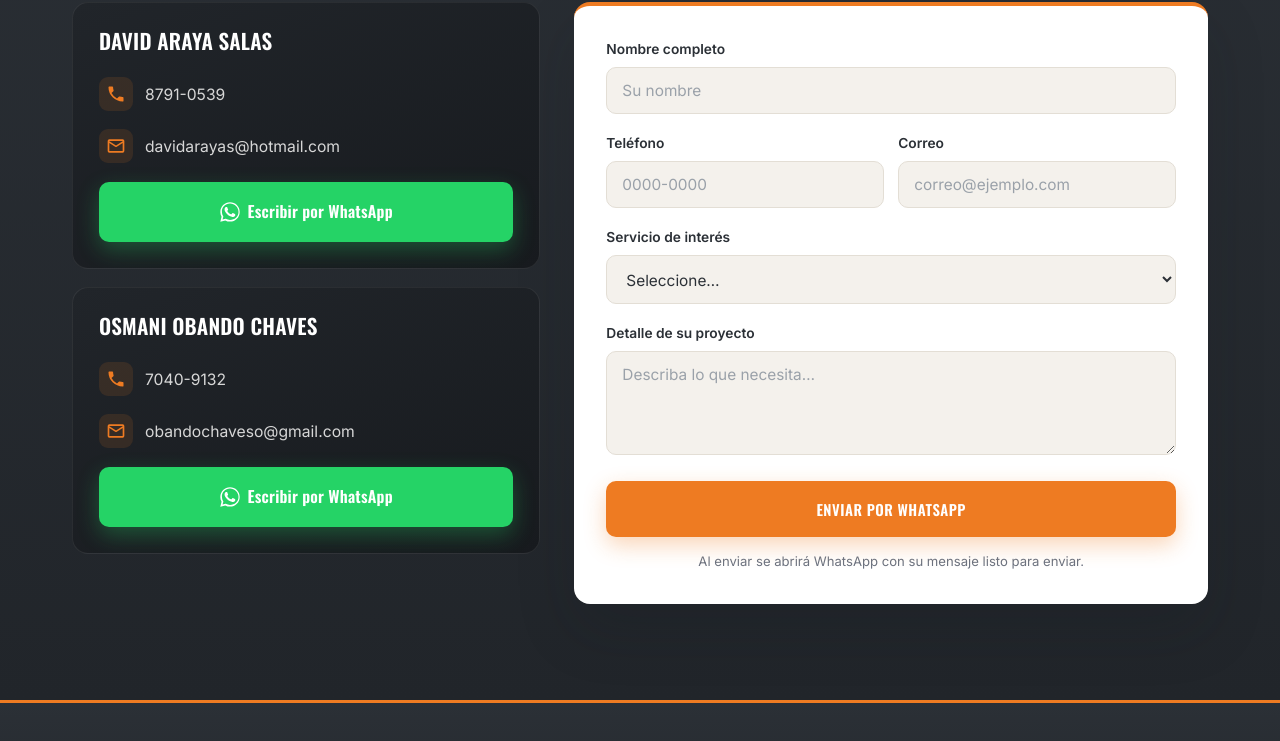
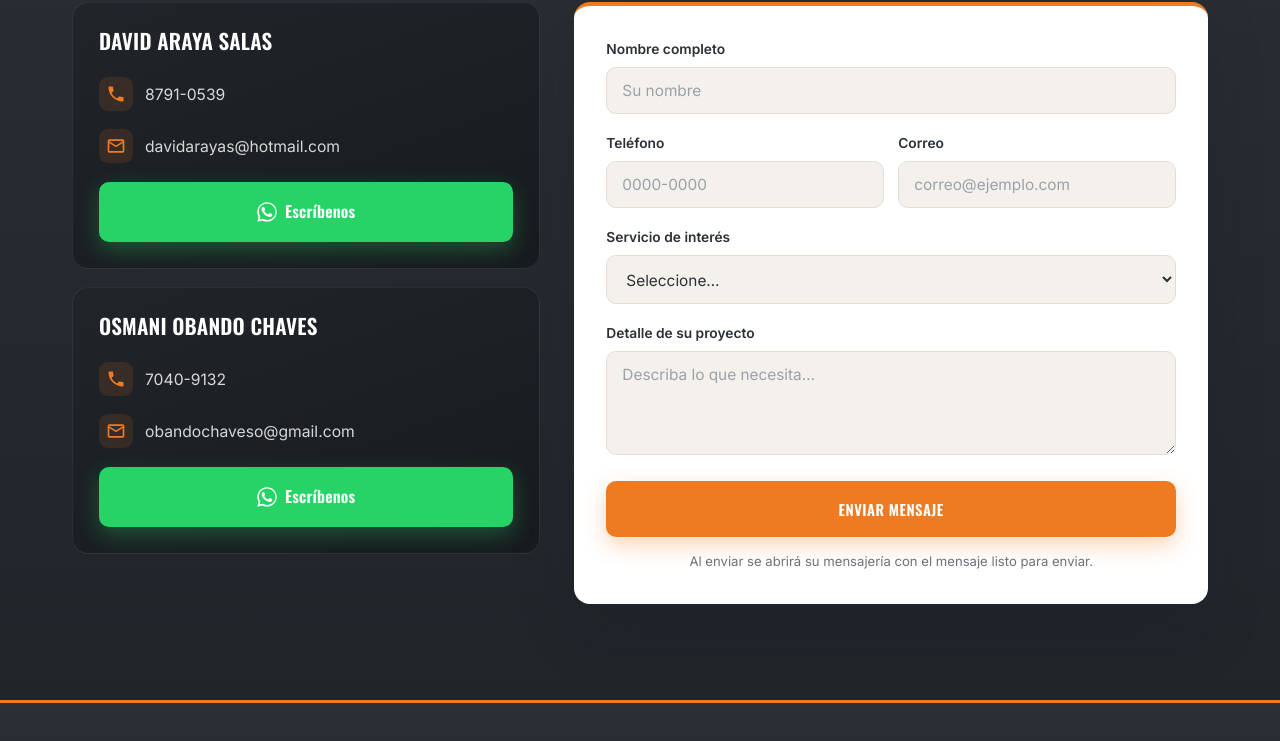
Before and after one commit to dereckjimenez567-design/Constructora-segovia, a website: page index.html in a window 1280 px wide. Shown: the part 6448-7189 px from the top of the page. Drawn offline with nearby package versions, Linux system fonts and the light colour scheme.

Commit message:
Quitar la palabra WhatsApp de botones y nota del formulario

```diff
--- a/index.html
+++ b/index.html
@@ -265,7 +265,7 @@
             </a>
             <a href="https://wa.me/50687910539" class="btn btn-whatsapp" target="_blank" rel="noopener">
               <svg viewBox="0 0 32 32" width="20" height="20" fill="currentColor" aria-hidden="true"><path d="M16 .5C7.4.5.5 7.4.5 16c0 2.8.7 5.4 2 7.7L.5 31.5l8-2.1c2.2 1.2 4.8 1.9 7.5 1.9 8.6 0 15.5-6.9 15.5-15.5S24.6.5 16 .5zm0 28.2c-2.4 0-4.7-.6-6.7-1.8l-.5-.3-4.7 1.2 1.3-4.6-.3-.5c-1.3-2-2-4.4-2-6.9C2.4 8.5 8.5 2.4 16 2.4S29.6 8.5 29.6 16 23.5 28.7 16 28.7zm7.7-9.6c-.4-.2-2.5-1.2-2.9-1.4-.4-.1-.7-.2-1 .2-.3.4-1.1 1.4-1.4 1.7-.3.3-.5.3-.9.1-2.5-1.2-4.1-2.2-5.7-5-.4-.7.4-.7 1.2-2.2.1-.3.1-.5 0-.7-.1-.2-1-2.3-1.3-3.2-.3-.8-.7-.7-1-.7h-.8c-.3 0-.7.1-1.1.5s-1.5 1.4-1.5 3.5 1.5 4.1 1.7 4.4c.2.3 3 4.6 7.3 6.4 2.7 1.2 3.8 1.3 5.1 1.1.8-.1 2.5-1 2.8-2 .3-1 .3-1.8.2-2-.1-.2-.4-.3-.8-.5z"/></svg>
-              Escribir por WhatsApp
+              Escríbenos
             </a>
           </div>
           <div class="contact-card">
@@ -280,7 +280,7 @@
             </a>
             <a href="https://wa.me/50670409132" class="btn btn-whatsapp" target="_blank" rel="noopener">
               <svg viewBox="0 0 32 32" width="20" height="20" fill="currentColor" aria-hidden="true"><path d="M16 .5C7.4.5.5 7.4.5 16c0 2.8.7 5.4 2 7.7L.5 31.5l8-2.1c2.2 1.2 4.8 1.9 7.5 1.9 8.6 0 15.5-6.9 15.5-15.5S24.6.5 16 .5zm0 28.2c-2.4 0-4.7-.6-6.7-1.8l-.5-.3-4.7 1.2 1.3-4.6-.3-.5c-1.3-2-2-4.4-2-6.9C2.4 8.5 8.5 2.4 16 2.4S29.6 8.5 29.6 16 23.5 28.7 16 28.7zm7.7-9.6c-.4-.2-2.5-1.2-2.9-1.4-.4-.1-.7-.2-1 .2-.3.4-1.1 1.4-1.4 1.7-.3.3-.5.3-.9.1-2.5-1.2-4.1-2.2-5.7-5-.4-.7.4-.7 1.2-2.2.1-.3.1-.5 0-.7-.1-.2-1-2.3-1.3-3.2-.3-.8-.7-.7-1-.7h-.8c-.3 0-.7.1-1.1.5s-1.5 1.4-1.5 3.5 1.5 4.1 1.7 4.4c.2.3 3 4.6 7.3 6.4 2.7 1.2 3.8 1.3 5.1 1.1.8-.1 2.5-1 2.8-2 .3-1 .3-1.8.2-2-.1-.2-.4-.3-.8-.5z"/></svg>
-              Escribir por WhatsApp
+              Escríbenos
             </a>
           </div>
         </div>
@@ -321,8 +321,8 @@
             <label for="mensaje">Detalle de su proyecto</label>
             <textarea id="mensaje" name="mensaje" rows="4" required placeholder="Describa lo que necesita…"></textarea>
           </div>
-          <button type="submit" class="btn btn-primary btn-block">Enviar por WhatsApp</button>
-          <p class="form-note">Al enviar se abrirá WhatsApp con su mensaje listo para enviar.</p>
+          <button type="submit" class="btn btn-primary btn-block">Enviar mensaje</button>
+          <p class="form-note">Al enviar se abrirá su mensajería con el mensaje listo para enviar.</p>
         </form>
       </div>
     </div>
```
